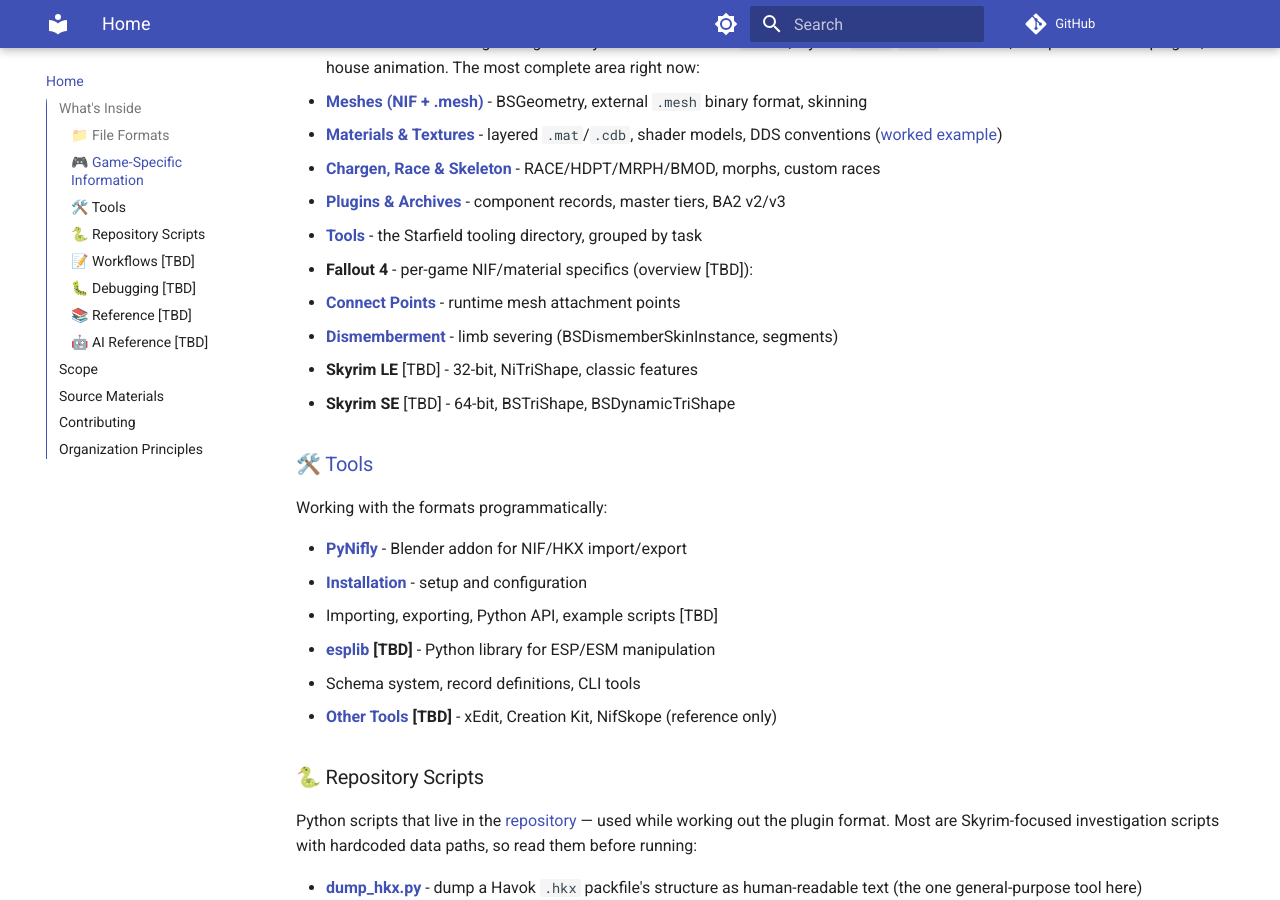
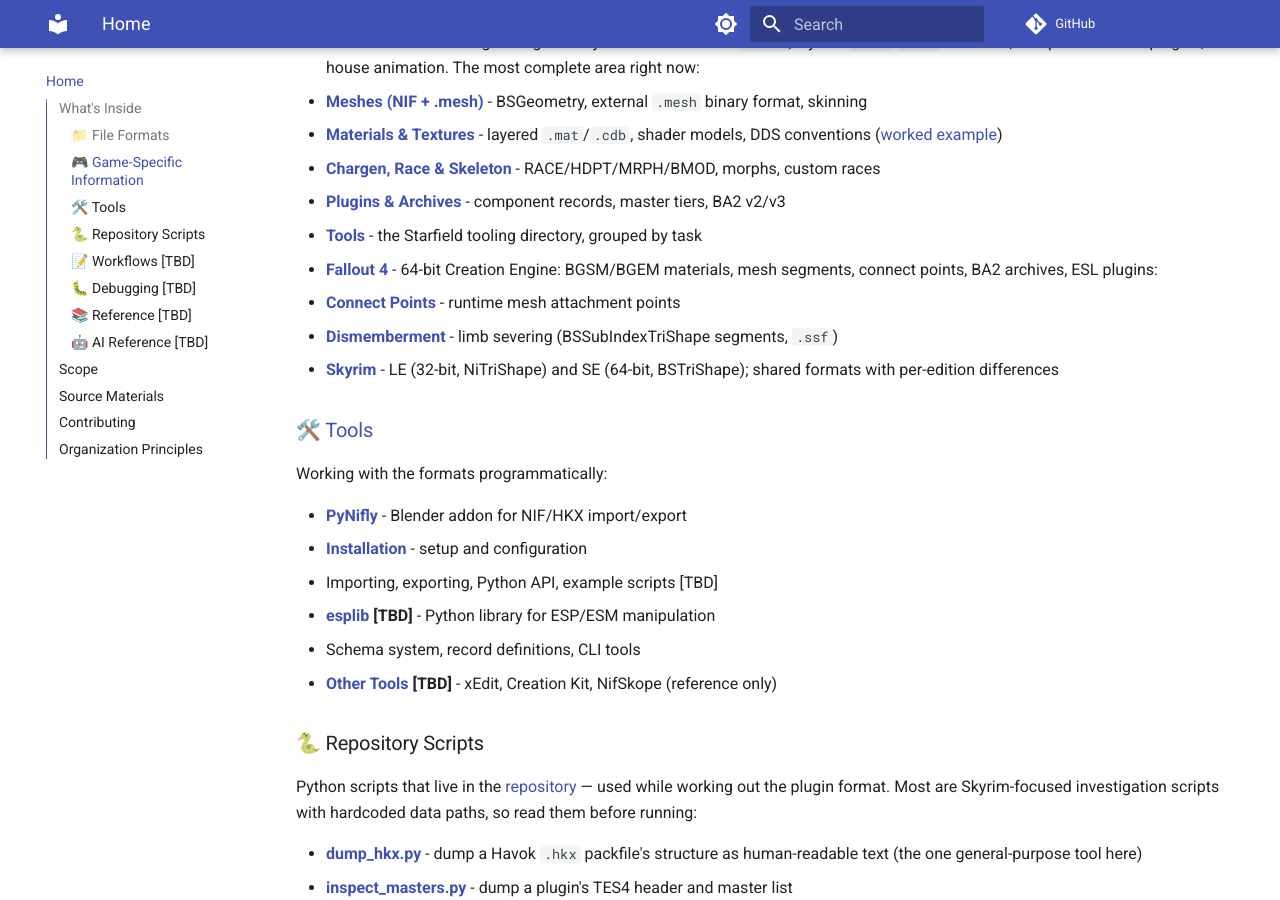
Before and after one commit to BadDogSkyrim/BethesdaLibrary, an MkDocs documentation site: the page built from docs/index.md, in a window 1280 px wide and 900 px high, scrolled down 1085 px. Built offline with MkDocs 1.6.1 and Material for MkDocs 9.7.7, drawn with Linux system fonts in a browser that asks for light colours; comment, search, counter and statistics services are not loaded.

Commit message:
Add Skyrim and Fallout 4 game-overview pages
Two new game-overview pages under game-specific/, each framing the game and
linking to the shared detail pages relevant to it (plugins, NIF, NIF animations,
HKX, physics, morphs, textures/materials, archives, scripts) with per-game/
per-edition notes tagged per CONVENTIONS.md:

- game-specific/skyrim/overview.md — LE vs SE differences ([LE]/[SSE] tags)
- game-specific/fallout4/overview.md — FO4 additions (BGSM/BGEM, segments,
  connect points, BA2, ESL), plus links to its Connect Points / Dismemberment pages

Wired both into the mkdocs nav and the docs/index.md hub (the Skyrim LE/SE and
FO4 [TBD] placeholders are now real links).

Co-Authored-By: Claude Opus 4.8 (1M context) <noreply@anthropic.com>

```diff
--- a/docs/index.md
+++ b/docs/index.md
@@ -34,11 +34,10 @@ Where a game diverges from the shared formats above, it gets its own section fro
   - **[Chargen, Race & Skeleton](file-formats/starfield-chargen.md)** - RACE/HDPT/MRPH/BMOD, morphs, custom races
   - **[Plugins & Archives](file-formats/starfield-plugins.md)** - component records, master tiers, BA2 v2/v3
   - **[Tools](file-formats/starfield-tools.md)** - the Starfield tooling directory, grouped by task
-- **Fallout 4** - per-game NIF/material specifics (overview [TBD]):
+- **[Fallout 4](game-specific/fallout4/overview.md)** - 64-bit Creation Engine: BGSM/BGEM materials, mesh segments, connect points, BA2 archives, ESL plugins:
   - **[Connect Points](game-specific/fallout4/connect-points.md)** - runtime mesh attachment points
-  - **[Dismemberment](game-specific/fallout4/dismemberment.md)** - limb severing (BSDismemberSkinInstance, segments)
-- **Skyrim LE** [TBD] - 32-bit, NiTriShape, classic features
-- **Skyrim SE** [TBD] - 64-bit, BSTriShape, BSDynamicTriShape
+  - **[Dismemberment](game-specific/fallout4/dismemberment.md)** - limb severing (BSSubIndexTriShape segments, `.ssf`)
+- **[Skyrim](game-specific/skyrim/overview.md)** - LE (32-bit, NiTriShape) and SE (64-bit, BSTriShape); shared formats with per-edition differences
 
 ### 🛠️ [Tools](tools/pynifly/overview.md)
 
--- a/mkdocs.yml
+++ b/mkdocs.yml
@@ -78,7 +78,10 @@ nav:
     - Scripts (PEX): file-formats/scripts.md
 
   - Game-Specific:
+    - Skyrim:
+      - Overview: game-specific/skyrim/overview.md
     - Fallout 4:
+      - Overview: game-specific/fallout4/overview.md
       - Connect Points: game-specific/fallout4/connect-points.md
       - Dismemberment: game-specific/fallout4/dismemberment.md
     - Starfield:
```
Also changed, not shown: docs/game-specific/fallout4/overview.md (added, +31 -0 lines), docs/game-specific/skyrim/overview.md (added, +28 -0 lines).
